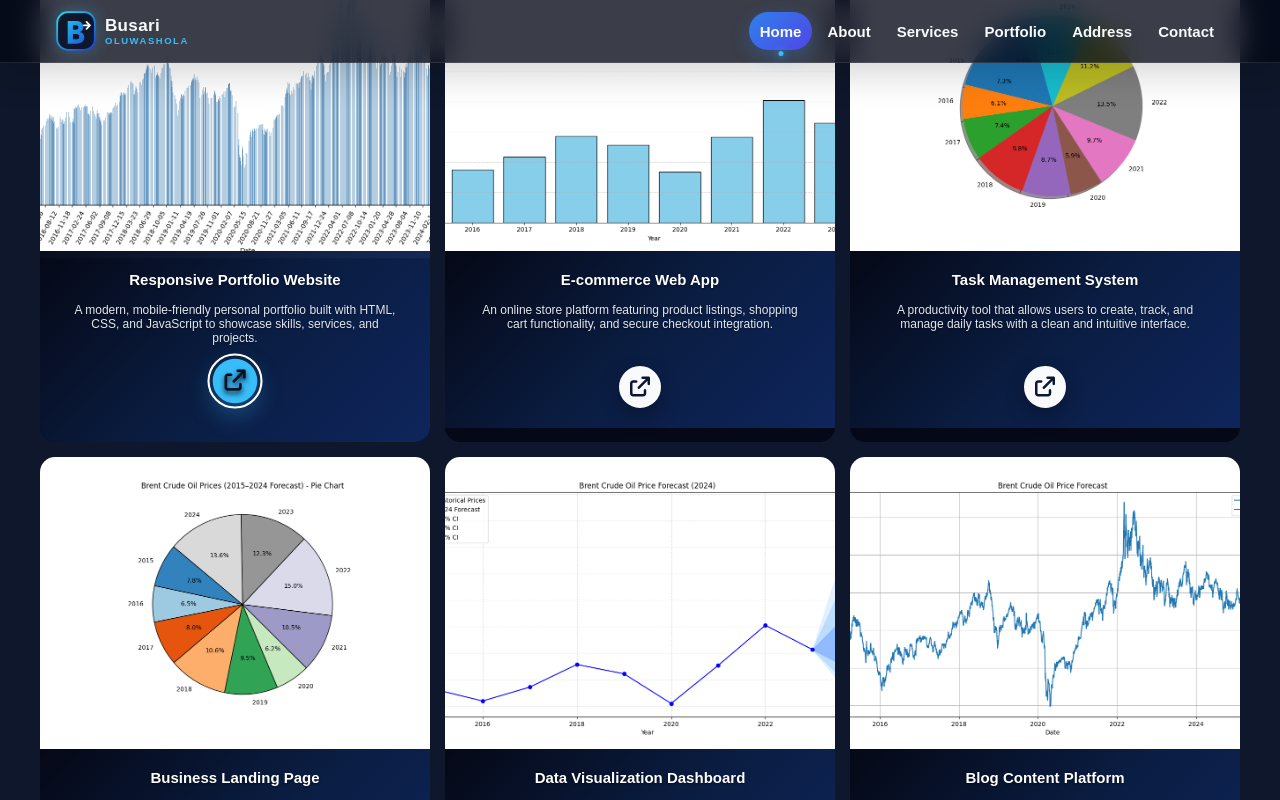
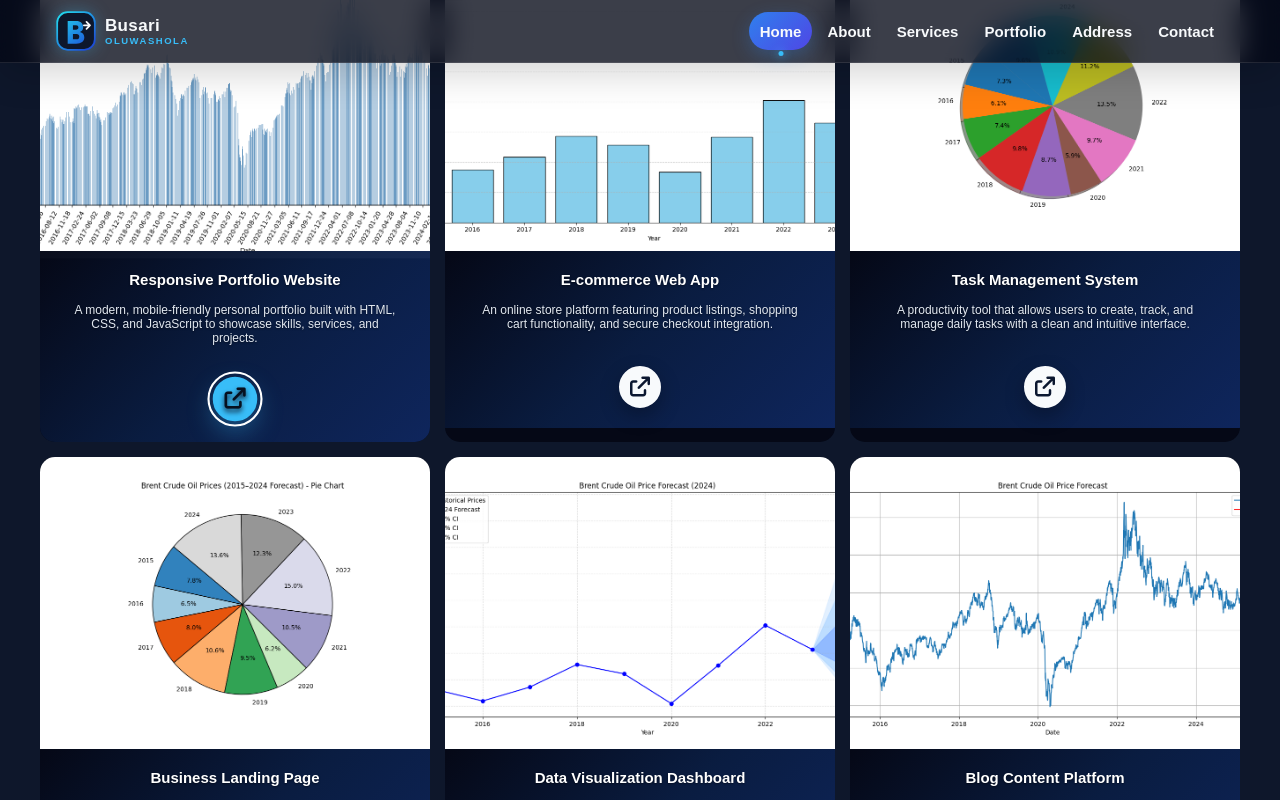
Before and after one commit to Sholynk/My-Portfolio-Website, a website: page index.html in a window 1280 px wide. In both pictures the pointer is over the button 235 px from the left and 3006 px from the top of the page. Shown: the part 2606-3406 px from the top of the page. Drawn offline with nearby package versions, Linux system fonts and the light colour scheme.

Commit message:
modified

```diff
--- a/styles.css
+++ b/styles.css
@@ -727,7 +727,7 @@ body.modal-open {
   outline: 2px solid #ffffff;
   outline-offset: 3px;
   box-shadow: 0 10px 24px rgba(56, 189, 248, 0.35);
-  transform: translateY(-2rem) scale(1.06);
+  transform: translateY(-2px) scale(1.06);
 }
 
 .project-card:hover .project-card-intro {
```
